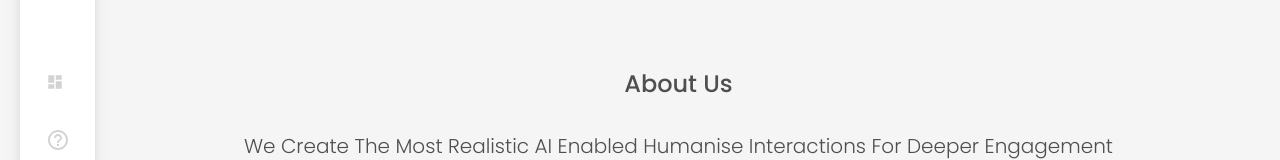
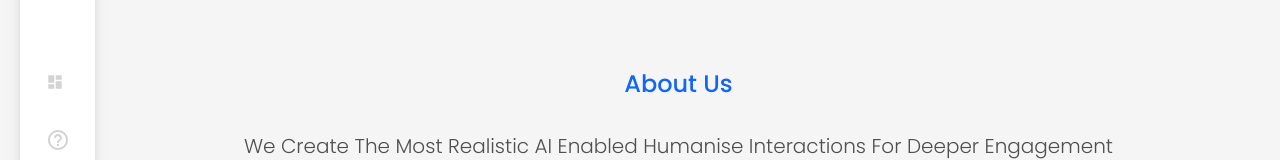
Before and after one commit to sachin-duhan26/bitgrit-community-dashboard, an Angular app: page /about in a window 1280 px wide. Shown: the part 224-384 px from the top of the page. Built offline with nearby package versions, Linux system fonts and the light colour scheme.

Commit message:
minor styles update

```diff
--- a/src/app/component/about-us/about-us.component.html
+++ b/src/app/component/about-us/about-us.component.html
@@ -1,5 +1,5 @@
 <div class="container d-flex flex-column align-items-center justify-content-center my-4" style="height:100%">
-    <h4>{{about_us.heading}}</h4>
+    <h4 class="text-primary">{{about_us.heading}}</h4>
     <p class="lead my-4">{{about_us.sub_heading}}</p>
     <p class="px-4">{{about_us.description}}</p>
 </div>
```
